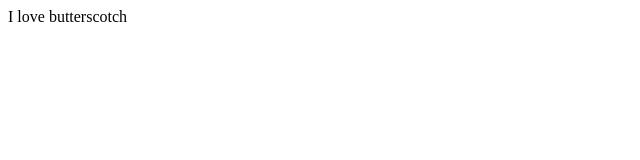
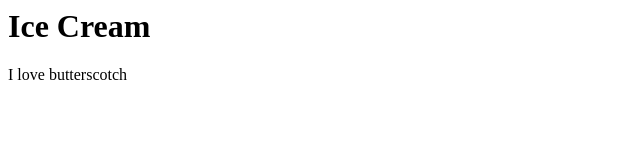
Before and after one commit to Sank94/Workspace, a plain HTML site: page index.html in a window 1280 px wide. Shown: the whole page, without its empty margins (0-640 px from the left). Drawn offline with Linux system fonts and the light colour scheme.

Commit message:
added h1 tag

```diff
--- a/index.html
+++ b/index.html
@@ -1,4 +1,5 @@
 <html>
 <title>This is for our website</title>
+<h1> Ice Cream </h1>
 <p> I love butterscotch</p>
 <html>
```
